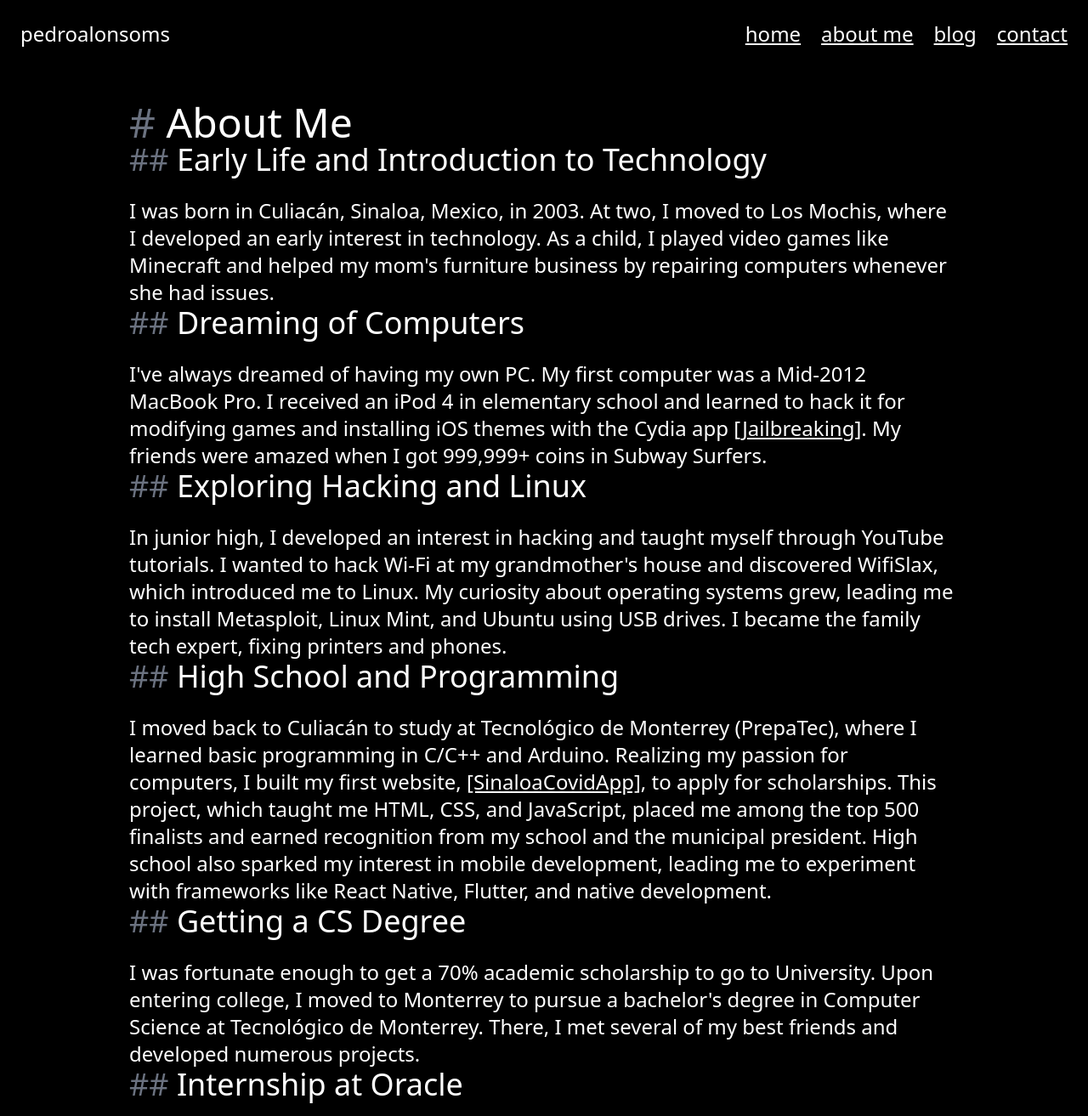
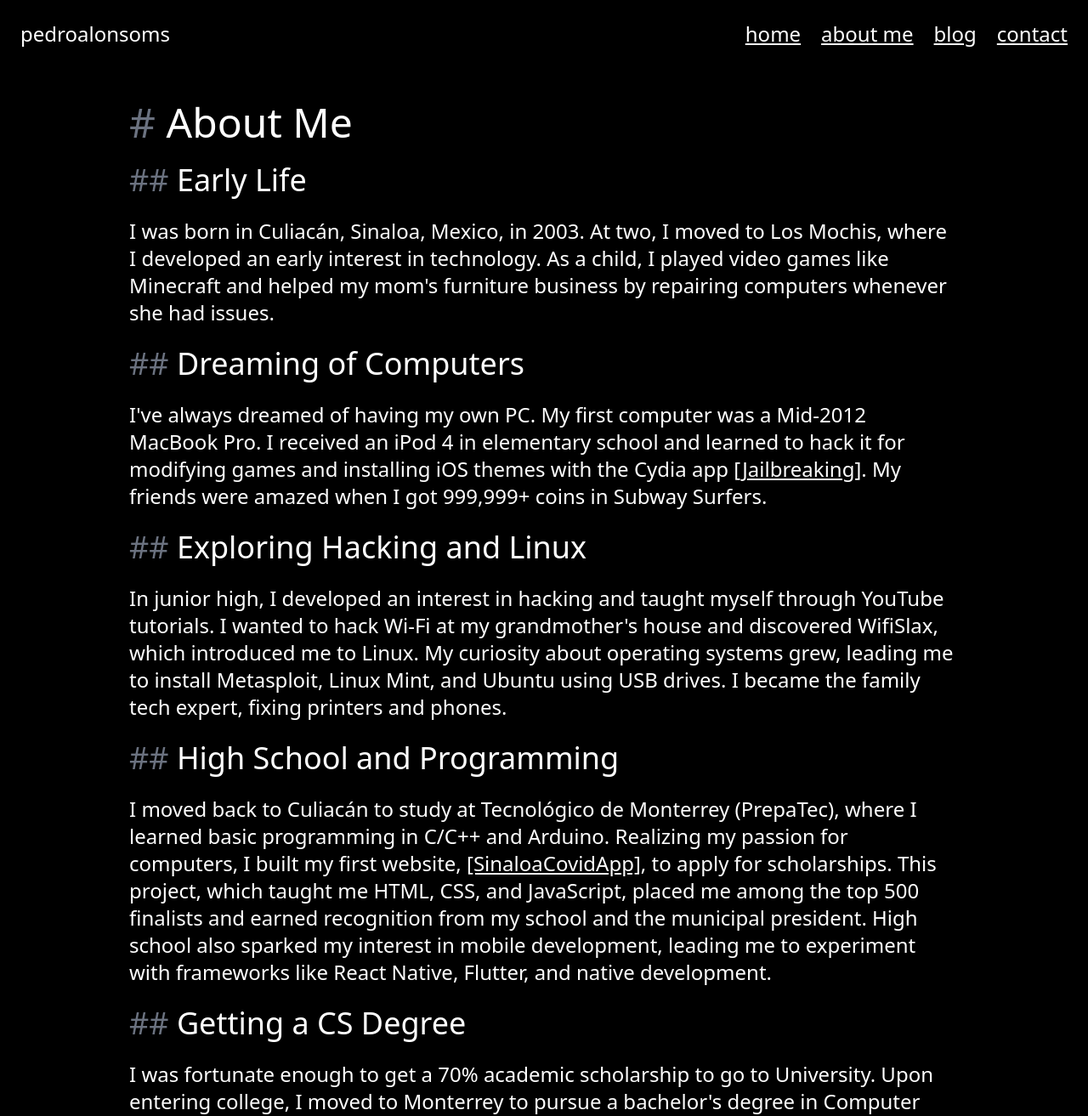
Before and after one commit to pedroalonsoms/pedroalonsoms, an Astro site: page /about-me in a window 1280 px wide. Shown: the top 1313 px of the page at 85% size. Built offline with nearby package versions, Linux system fonts and the light colour scheme; Astro itself is replaced by a stand-in of ours; a web font is replaced by a local one.

Commit message:
minor padding fixes

```diff
--- a/src/pages/about-me/index.astro
+++ b/src/pages/about-me/index.astro
@@ -11,8 +11,8 @@ import Layout from "../../layouts/Layout.astro";
         <span class="text-gray-500">#</span> About Me
       </h1>
 
-      <h2 class="text-3xl md:text-4xl">
-        <span class="text-gray-500">##</span> Early Life and Introduction to Technology
+      <h2 class="pt-6 text-3xl md:text-4xl">
+        <span class="text-gray-500">##</span> Early Life
       </h2>
 
       <p class="pt-6">
@@ -22,7 +22,7 @@ import Layout from "../../layouts/Layout.astro";
         by repairing computers whenever she had issues.
       </p>
 
-      <h2 class="text-3xl md:text-4xl">
+      <h2 class="pt-6 text-3xl md:text-4xl">
         <span class="text-gray-500">##</span> Dreaming of Computers
       </h2>
 
@@ -40,7 +40,7 @@ import Layout from "../../layouts/Layout.astro";
         >. My friends were amazed when I got 999,999+ coins in Subway Surfers.
       </p>
 
-      <h2 class="text-3xl md:text-4xl">
+      <h2 class="pt-6 text-3xl md:text-4xl">
         <span class="text-gray-500">##</span> Exploring Hacking and Linux
       </h2>
 
@@ -53,7 +53,7 @@ import Layout from "../../layouts/Layout.astro";
         tech expert, fixing printers and phones.
       </p>
 
-      <h2 class="text-3xl md:text-4xl">
+      <h2 class="pt-6 text-3xl md:text-4xl">
         <span class="text-gray-500">##</span> High School and Programming
       </h2>
 
@@ -70,7 +70,7 @@ import Layout from "../../layouts/Layout.astro";
         frameworks like React Native, Flutter, and native development.
       </p>
 
-      <h2 class="text-3xl md:text-4xl">
+      <h2 class="pt-6 text-3xl md:text-4xl">
         <span class="text-gray-500">##</span> Getting a CS Degree
       </h2>
 
@@ -81,7 +81,7 @@ import Layout from "../../layouts/Layout.astro";
         There, I met several of my best friends and developed numerous projects.
       </p>
 
-      <h2 class="text-3xl md:text-4xl">
+      <h2 class="pt-6 text-3xl md:text-4xl">
         <span class="text-gray-500">##</span> Internship at Oracle
       </h2>
 
--- a/src/pages/contact/index.astro
+++ b/src/pages/contact/index.astro
@@ -10,7 +10,7 @@ import Layout from "../../layouts/Layout.astro";
       </h1>
 
       <ul class="pt-6">
-        <li>
+        <li class="pt-10">
           <strong>- LinkedIn:</strong>
           <a
             class="underline break-all"
@@ -20,7 +20,7 @@ import Layout from "../../layouts/Layout.astro";
             https://www.linkedin.com/in/pedroalonsoms/
           </a>
         </li>
-        <li>
+        <li class="pt-10">
           <strong>- GitHub:</strong>
           <a
             class="underline break-all"
@@ -30,7 +30,7 @@ import Layout from "../../layouts/Layout.astro";
             https://github.com/pedroalonsoms
           </a>
         </li>
-        <li>
+        <li class="pt-10">
           <strong>- StackOverflow:</strong>
           <a
             class="underline break-all"
@@ -40,7 +40,7 @@ import Layout from "../../layouts/Layout.astro";
             https://stackoverflow.com/users/14784118/pedroalonsoms
           </a>
         </li>
-        <li>
+        <li class="pt-10">
           <strong>- LeetCode:</strong>
           <a
             class="underline break-all"
```
